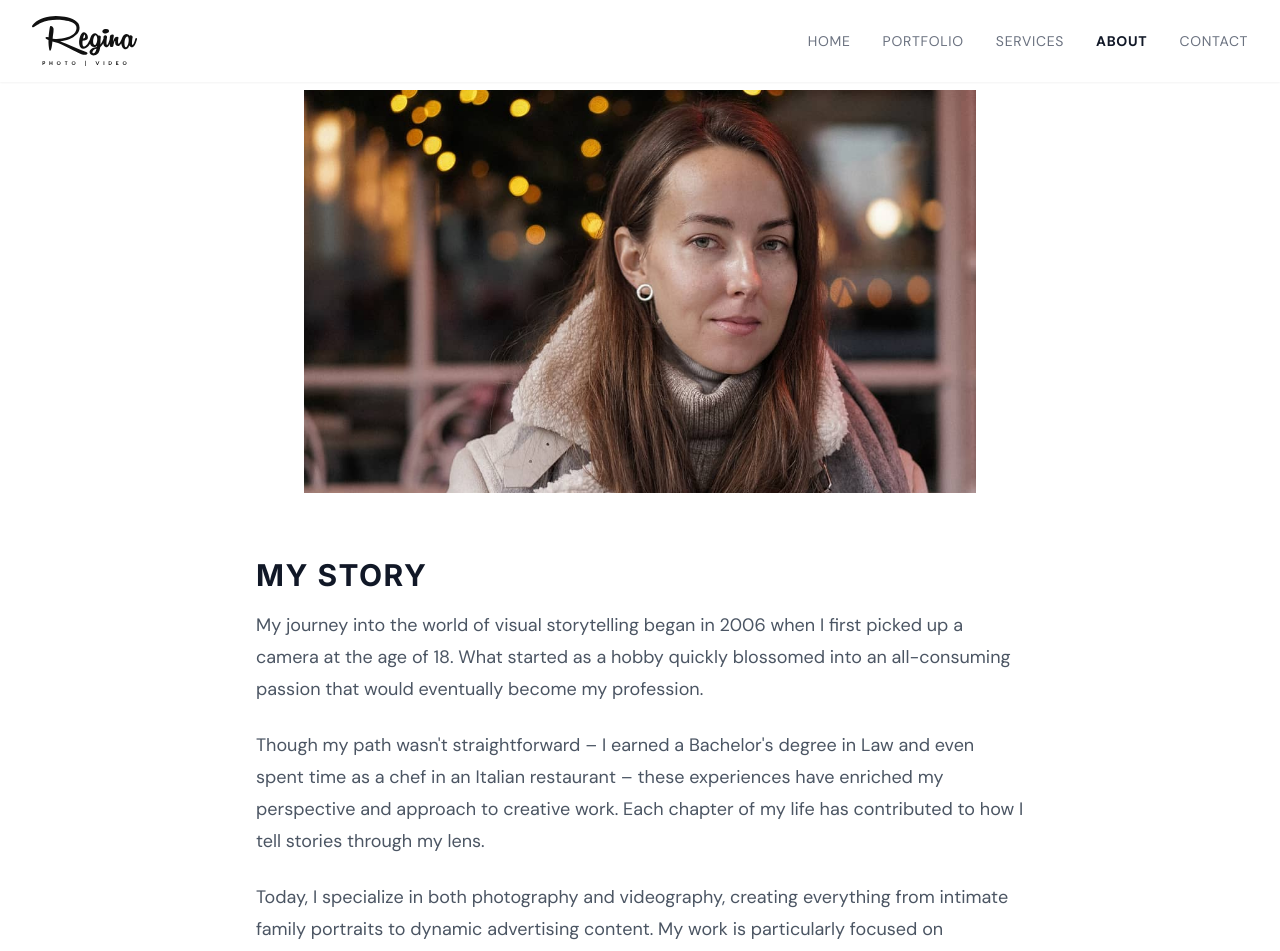
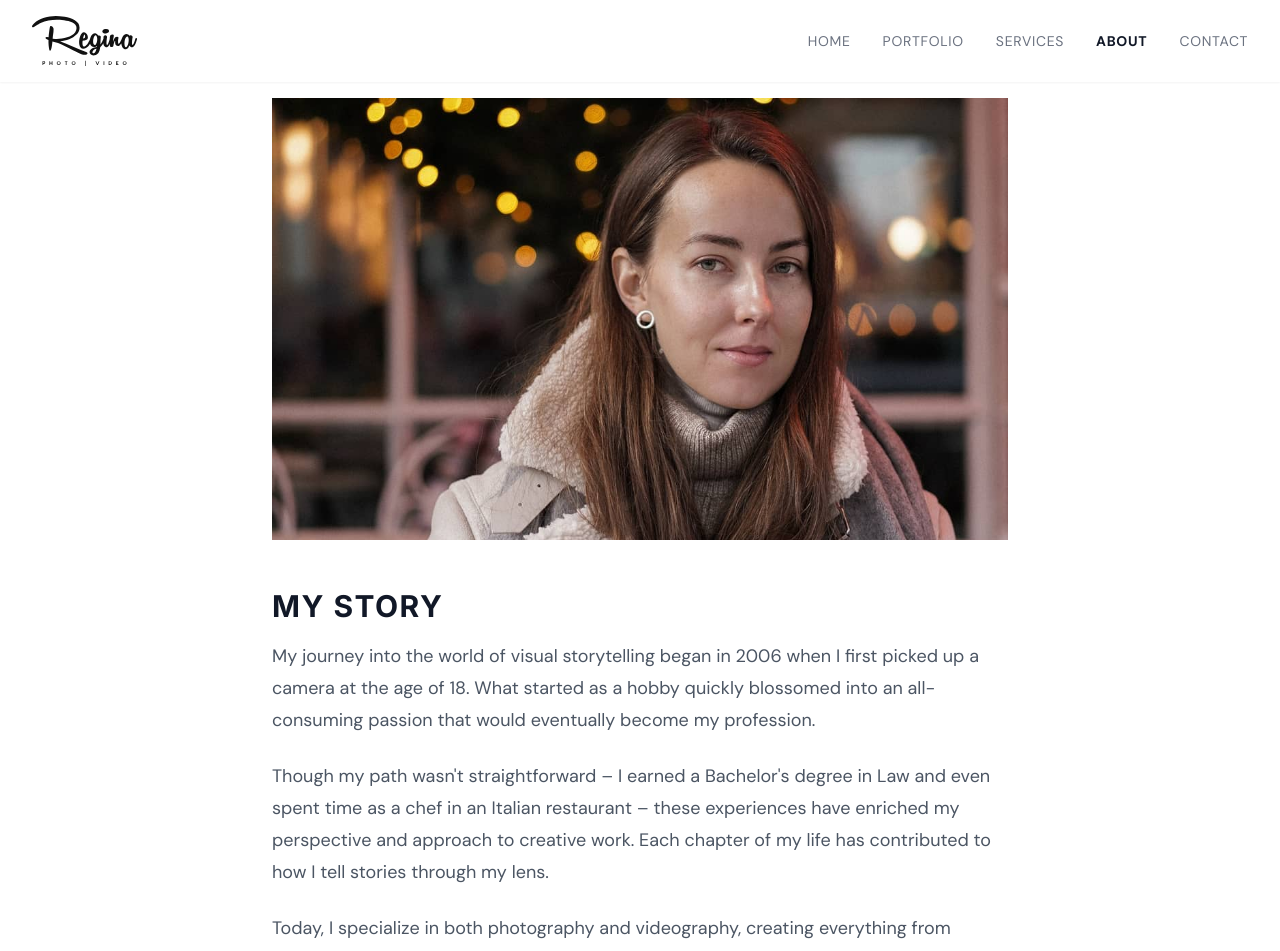
Before and after one commit to Qvatra/regina-studio, a Next.js app: page /about in a window 1280 px wide. Shown: the top 951 px of the page. Built offline with nearby package versions, Linux system fonts and the light colour scheme.

Commit message:
fix image width

```diff
--- a/pages/about.tsx
+++ b/pages/about.tsx
@@ -16,9 +16,9 @@ export default function About() {
         <title>About | Studio Regina</title>
         <meta name="description" content="Learn about Regina, her journey in photography and videography, and her passion for creative storytelling." />
       </Head>
-      <main className="mx-auto px-4 text-gray-900">
-        <div className="mb-16 mt-2">
-          <div className="max-w-2xl mx-auto aspect-[10/6] relative">
+      <main className="mx-auto px-4 text-gray-900 max-w-3xl">
+        <div className="mb-12 mt-4">
+          <div className="mx-auto aspect-[10/6] relative">
             <Image
               src="/assets/about.jpg"
               alt="Regina Shaydullina - Professional Photographer and Videographer in Amsterdam"
@@ -30,7 +30,7 @@ export default function About() {
           </div>
         </div>
 
-        <section className="mb-16 max-w-3xl mx-auto">
+        <section className="mb-16 mx-auto">
           <h2 className="text-3xl font-bold tracking-wider mb-4">MY STORY</h2>
           <div className="prose prose-lg max-w-none">
             <p className="text-gray-600">
```
